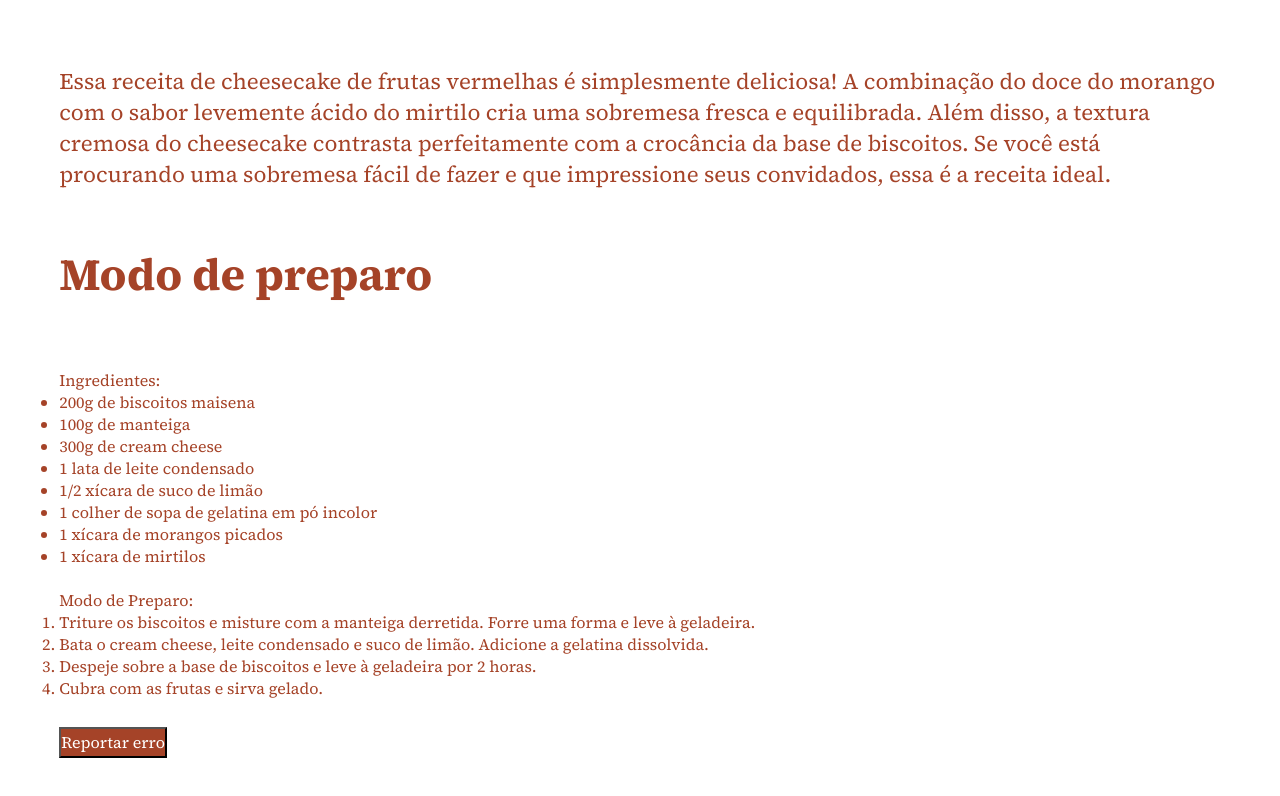
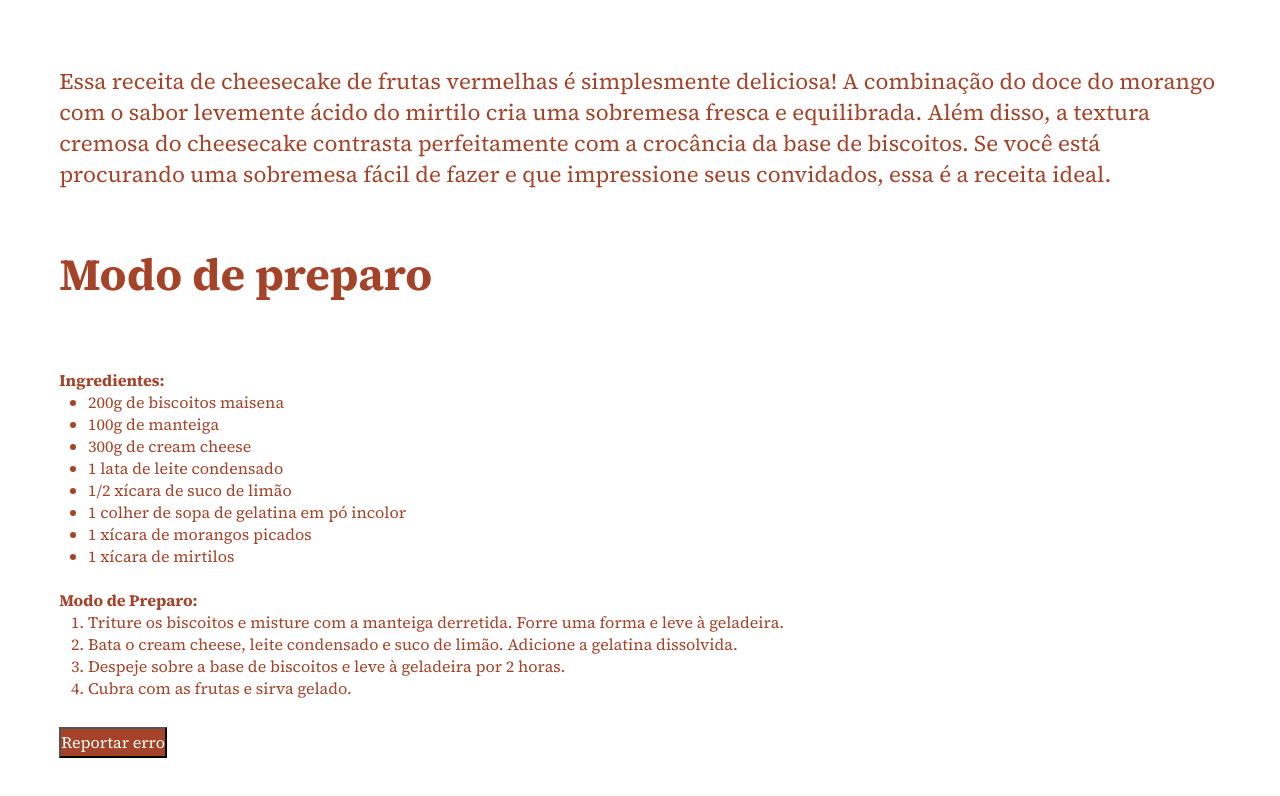
Before and after one commit to IFreitasMendes/Exp---Projeto-4---Tentativa-Cheesecake, a plain HTML site: page index.html in a window 1280 px wide. Shown: the part 496-1292 px from the top of the page. Drawn offline with Linux system fonts and the light colour scheme.

Commit message:
Alinhamento do recuo das listas e span

```diff
--- a/style.css
+++ b/style.css
@@ -32,6 +32,15 @@ main img {
 p{
   font-size: 1.4rem;
 }
+span{
+  font-weight: bold;
+}
+ul li{
+  margin-left: 1.8rem;
+}
+ol li{
+  margin-left: 1.8rem;
+}
 button{
   font-family: "Source Serif 4", serif;
   font-size: 1.0rem;
```
Also changed, not shown: index.html (+2 -0 lines).
